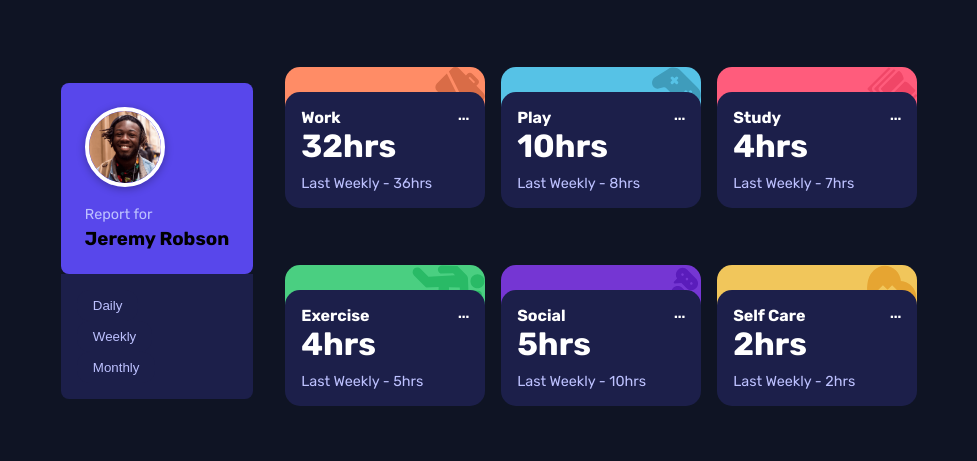
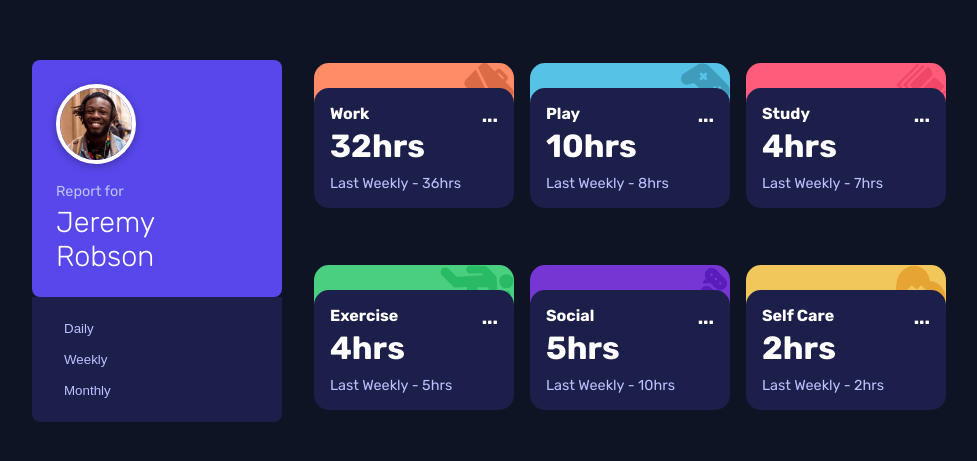
Before and after one commit to Majeedatwahab/time-tracking-dashboard-main, a plain HTML site: page index.html in a window 1280 px wide. Shown: the part 159-620 px from the top of the page, without its empty margins (143-1120 px from the left). Drawn offline with Linux system fonts and the light colour scheme.

Commit message:
another minor change

```diff
--- a/style.css
+++ b/style.css
@@ -50,7 +50,7 @@ body {
   margin: 5px 0;
   color: hsl(236, 100%, 87%);
 }
-.profile-card h5 {
+.profile-card h3 {
   font-size: 1.8rem;
   font-weight: lighter;
   margin: 0;
@@ -142,7 +142,7 @@ body {
   justify-content: space-between;
 }
 
-.activity-info h3 {
+.activity-info h5 {
   margin: 0;
   font-size: 1.2rem;
 }
```
